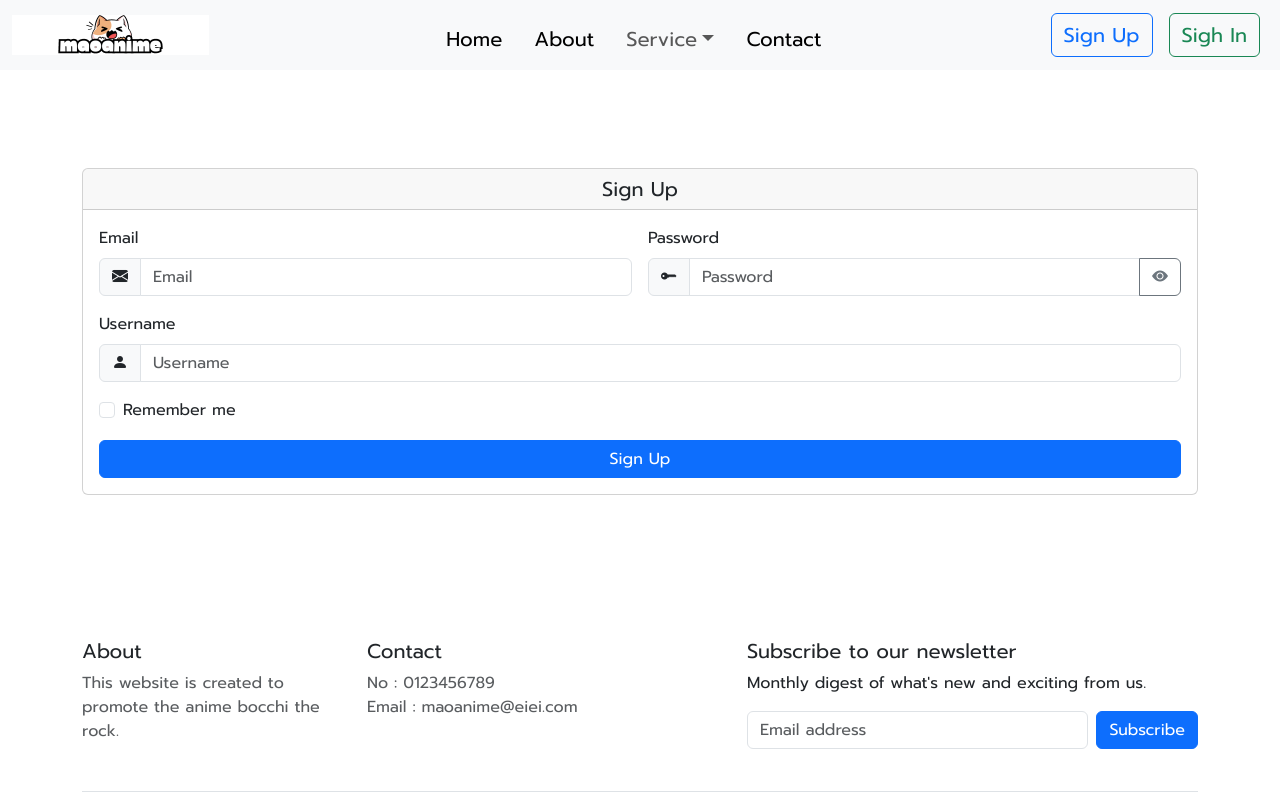
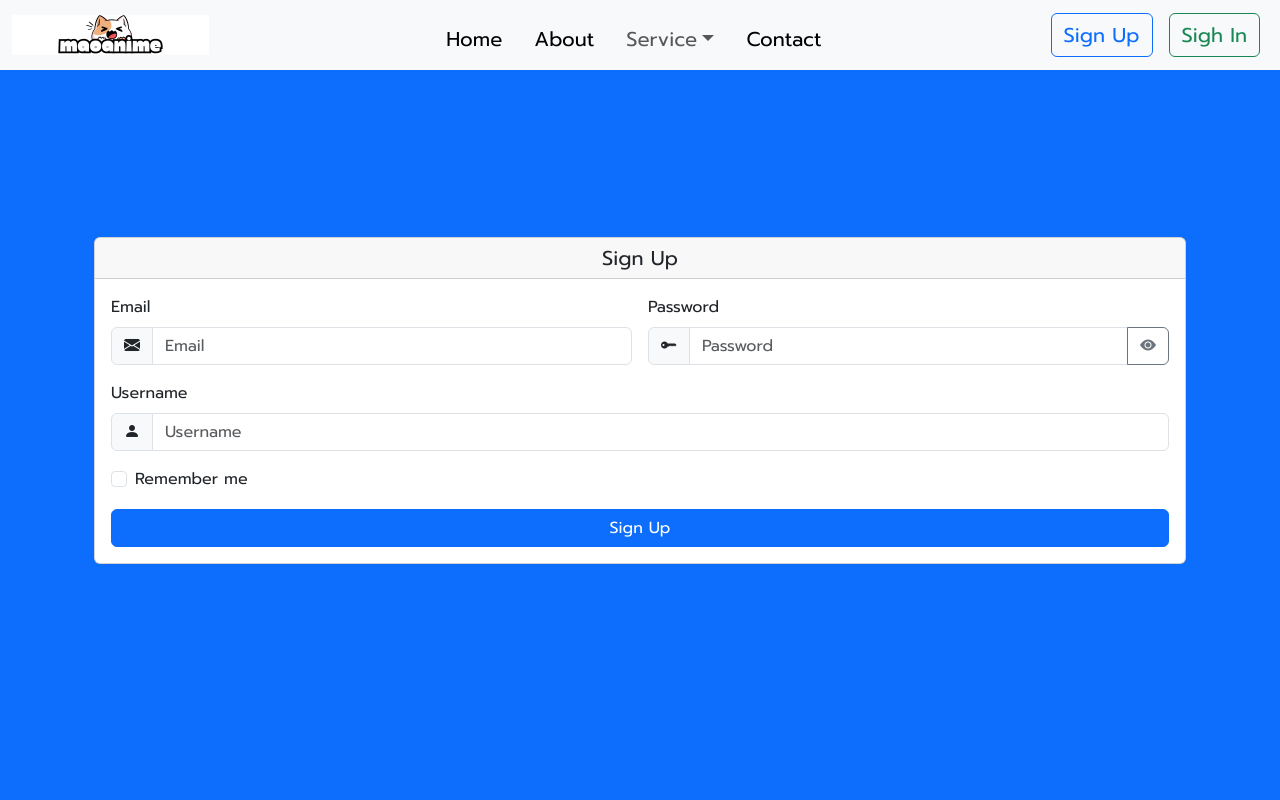
Before and after one commit to isen-sama/frontend-test, a Next.js app: page /signup in a window 1280 px wide. Shown: the top 800 px of the page. Built offline with nearby package versions, Linux system fonts and the light colour scheme.

Commit message:
Update page.js

```diff
--- a/src/app/signup/page.js
+++ b/src/app/signup/page.js
@@ -10,6 +10,8 @@
 
   return (
     <>
+      <div style={{ backgroundColor: "#0d6efd", minHeight: "100vh" }}>
+      <div className="container d-flex justify-content-center align-items-center" style={{ minHeight: "100vh" }}>
       <br /><br /><br /><br /><br /><br /><br />
       <div className="container">
         <div className="card">
@@ -65,6 +67,8 @@
         </div>
       </div>
       <br /><br /><br /><br />
+      </div>
+      </div>
     </>
   );
 }
```
